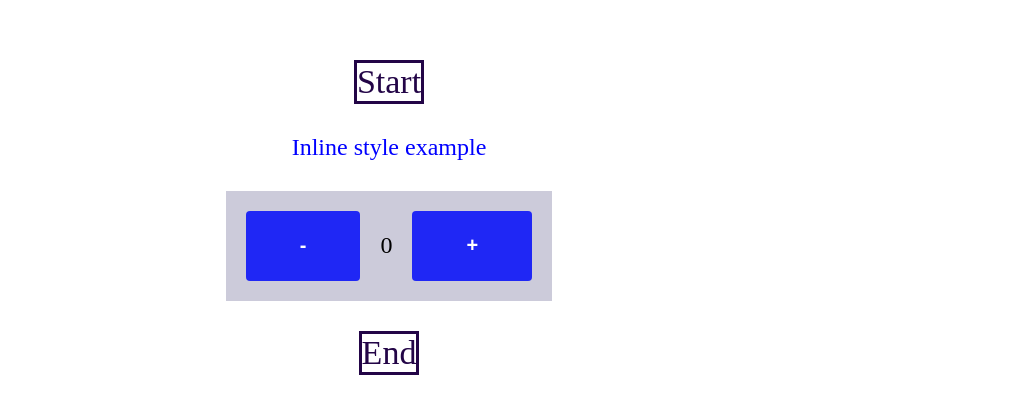
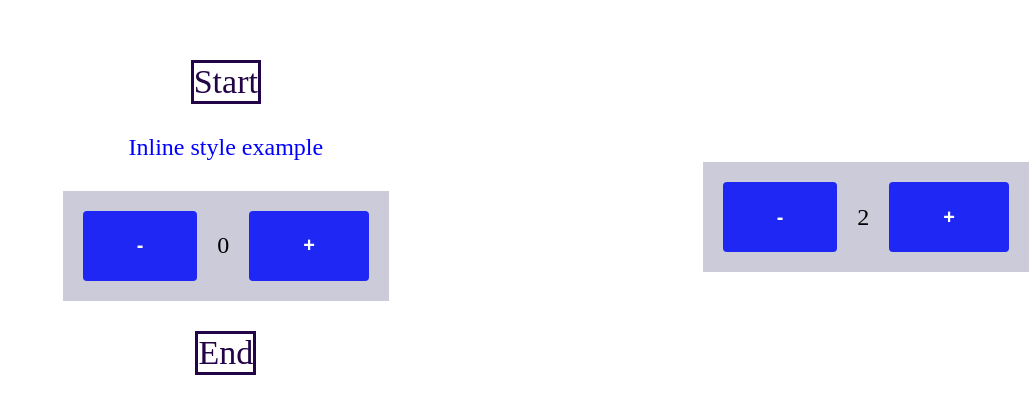
Before and after one commit to AndriiGudz/ReactTypeScript, a React (Create React App) app: page / in a window 1280 px wide. Shown: the part 183-596 px from the top of the page, without its empty margins (251-1280 px from the left). Built offline with nearby package versions, Linux system fonts and the light colour scheme.

Commit message:
Consultation_03

```diff
--- a/src/App.tsx
+++ b/src/App.tsx
@@ -1,5 +1,6 @@
 import './App.css';
 import BlinkingText from './components/BlinkingText/BlinkingText';
+import Consultation03 from './consultation/Consultation03/Consultation03';
 import Homeworks06 from './homeworks/Homeworks06/Homeworks';
 import Lessons06 from './lessons/Lessons06/Lessons06';
 import Lessons07 from './lessons/Lessons07/Lessons07';
@@ -11,7 +12,7 @@ function App() {
       {/* <Lessons06 /> */}
       <Lessons07 />
       {/* <Homeworks06 /> */}
-
+      <Consultation03 />
     </div>
   );
 }
--- a/src/components/Button/Button.tsx
+++ b/src/components/Button/Button.tsx
@@ -1,9 +1,9 @@
 import './styles.css'
 import { ButtonProps } from './type'
 
-function Button({ name, type = 'button', onClick }: ButtonProps) {
+function Button({ name, type = 'button', onClick, disabled = false }: ButtonProps) {
   return (
-    <button className="btn-component" type={type} onClick={onClick}>
+    <button className="btn-component" type={type} onClick={onClick} disabled={disabled}>
       {name}
     </button>
   )
--- a/src/components/Button/styles.css
+++ b/src/components/Button/styles.css
@@ -30,3 +30,8 @@
   font-weight: 600;
   cursor: pointer;
 }
+
+.btn-component:disabled {
+  background-color: grey;
+  cursor: auto;
+}
--- a/src/components/Button/type.ts
+++ b/src/components/Button/type.ts
@@ -3,5 +3,6 @@ type ButtonType = 'button' | 'submit' | 'reset'
 export interface ButtonProps {
   name: string
   type?: ButtonType
-  onClick?: () => void
+  onClick?: () => void,
+  disabled?: boolean
 }
--- a/src/components/Counter/Countert.tsx
+++ b/src/components/Counter/Counter.tsx
@@ -3,7 +3,7 @@ import './styles.css'
 import Button from '../Button/Button'
 import { CounterProps } from './types'
 
-function Counter({count, onMinusClick, onPlusClick}: CounterProps) {
+function Counter({count, onMinusClick, onPlusClick, disabledMinus, disabledPlus}: CounterProps) {
 
   // Комментируем или удаляем весь функционал, после поднятия состояния!!! (мы подняли состояние в Lessons 07)
 
@@ -19,9 +19,9 @@ function Counter({count, onMinusClick, onPlusClick}: CounterProps) {
 
   return (
     <div className="counter-component">
-      <Button name="-" onClick={onMinusClick} />
+      <Button name="-" onClick={onMinusClick} disabled={disabledMinus} />
       <div className="counter-result">{count}</div>
-      <Button name="+" onClick={onPlusClick} />
+      <Button name="+" onClick={onPlusClick}  disabled={disabledPlus} />
     </div>
   )
 }
--- a/src/components/Counter/types.ts
+++ b/src/components/Counter/types.ts
@@ -1,5 +1,7 @@
 export interface CounterProps {
     count: number,
-    onMinusClick: () => void,
-    onPlusClick: () => void
+    onMinusClick?: () => void,
+    onPlusClick?: () => void,
+    disabledMinus?: boolean,
+    disabledPlus?: boolean
 }
--- /dev/null
+++ b/src/consultation/Consultation03/Consultation03.tsx
@@ -0,0 +1,31 @@
+import { useState } from 'react'
+import Counter from '../../components/Counter/Counter'
+import './styles.css'
+
+function Consultation03() {
+  const [count, setCount] = useState<number>(2)
+  // let count = 2
+  let onPlus = (): void => {
+    setCount((prevValue) => {
+      if (prevValue === 20) {
+        return prevValue
+      } else {
+        return prevValue + 2
+      }
+    })
+  }
+
+  let onMinus = (): void => {
+    if (count > -20) setCount((prevValue) => prevValue - 2)
+// else disable = true
+
+  }
+
+  return (
+    <div className="consultation03">
+      <Counter count={count} onMinusClick={onMinus} onPlusClick={onPlus} disabledMinus={count === -20} disabledPlus={count === 20} />
+    </div>
+  )
+}
+
+export default Consultation03
--- a/src/lessons/Lessons07/Lessons07.tsx
+++ b/src/lessons/Lessons07/Lessons07.tsx
@@ -1,6 +1,6 @@
 import { useState } from 'react'
 import './styles.css'
-import Counter from '../../components/Counter/Countert'
+import Counter from '../../components/Counter/Counter'
 
 function Lessons07() {
   // generic
```
Also changed, not shown: src/consultation/Consultation03/styles.css (added).
